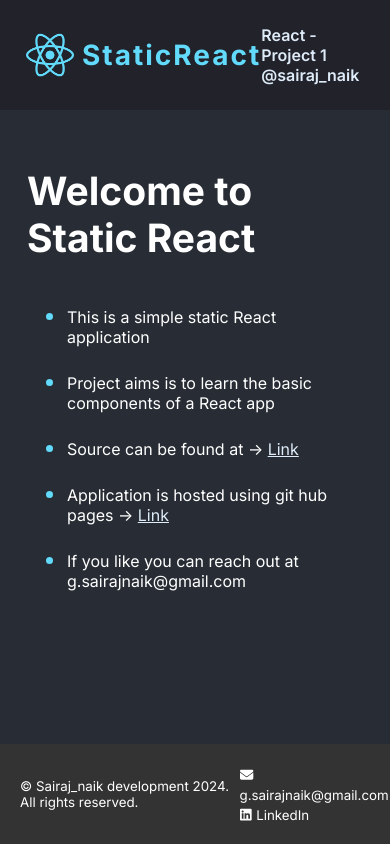
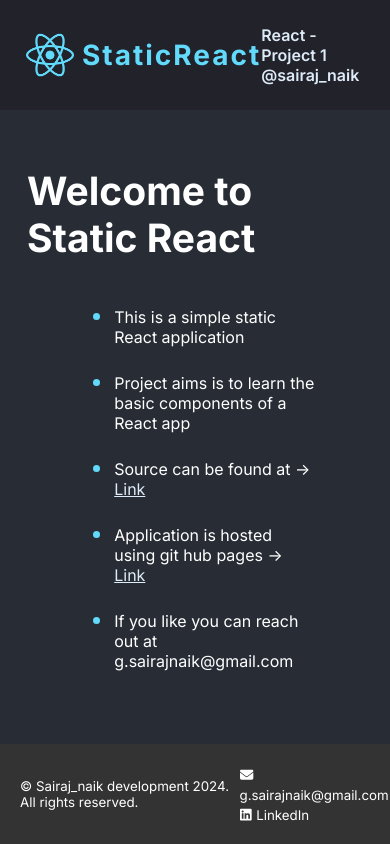
Before and after one commit to rajnayak369/static-react, a React (Create React App) app: page / in a window 390 px wide. Built offline with nearby package versions, Linux system fonts and the light colour scheme.

Commit message:
mobile responsive -1

```diff
--- a/public/index.html
+++ b/public/index.html
@@ -2,6 +2,7 @@
 <html lang="en">
   <head>
     <meta charset="utf-8" />
+    <meta name="viewport" content="width=device-width, initial-scale=1">
     <link rel="preconnect" href="https://fonts.googleapis.com">
     <link rel="preconnect" href="https://fonts.gstatic.com" crossorigin>
     <link href="https://fonts.googleapis.com/css2?family=Inter:wght@400;600;700&display=swap" rel="stylesheet">
--- a/src/App.css
+++ b/src/App.css
@@ -65,7 +65,7 @@
 
 .main--facts {
   margin-top: 30px;
-  max-width: 600px;
+  max-width: 60%;
 }
 
 .main--facts > li {
```
